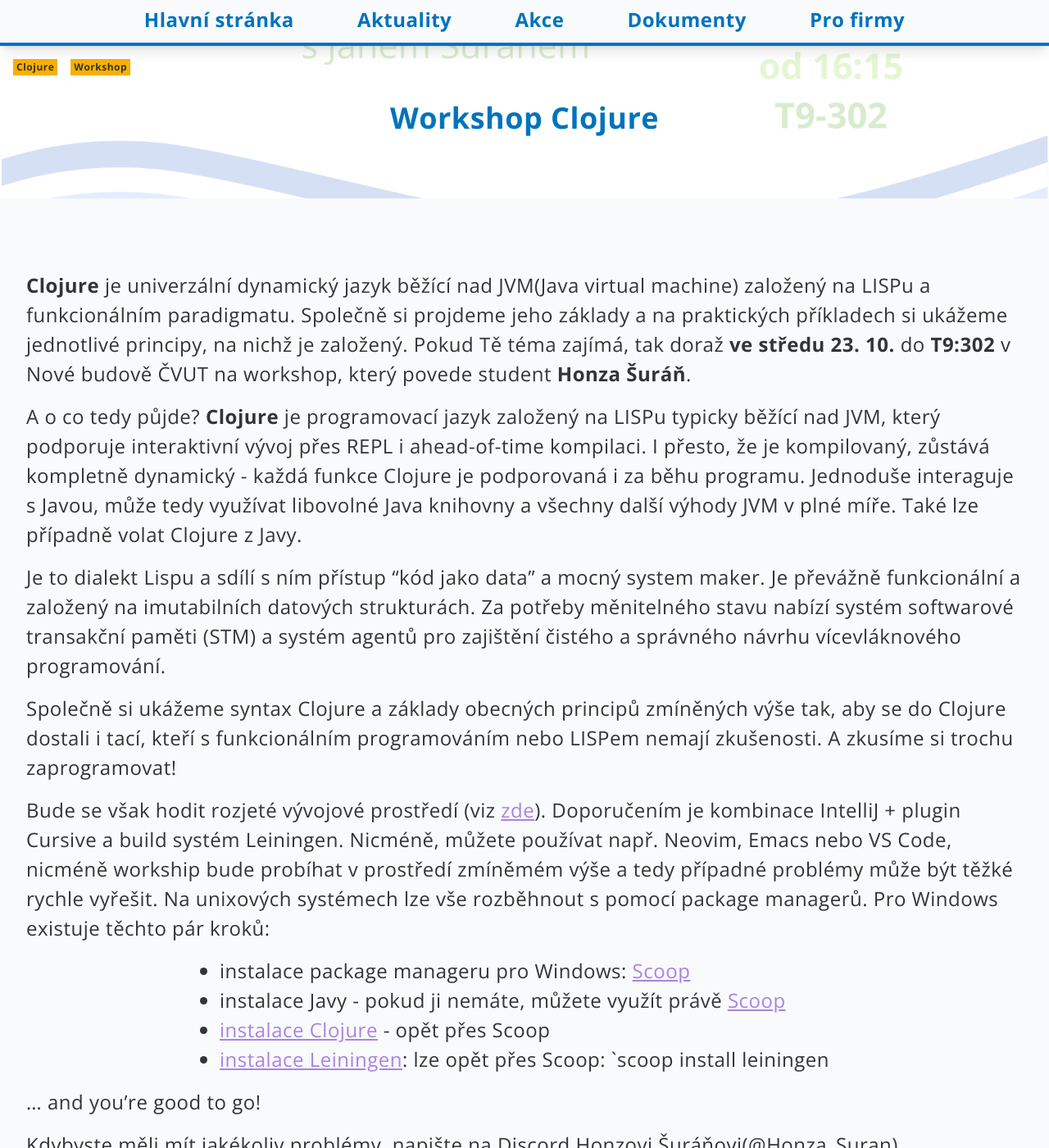
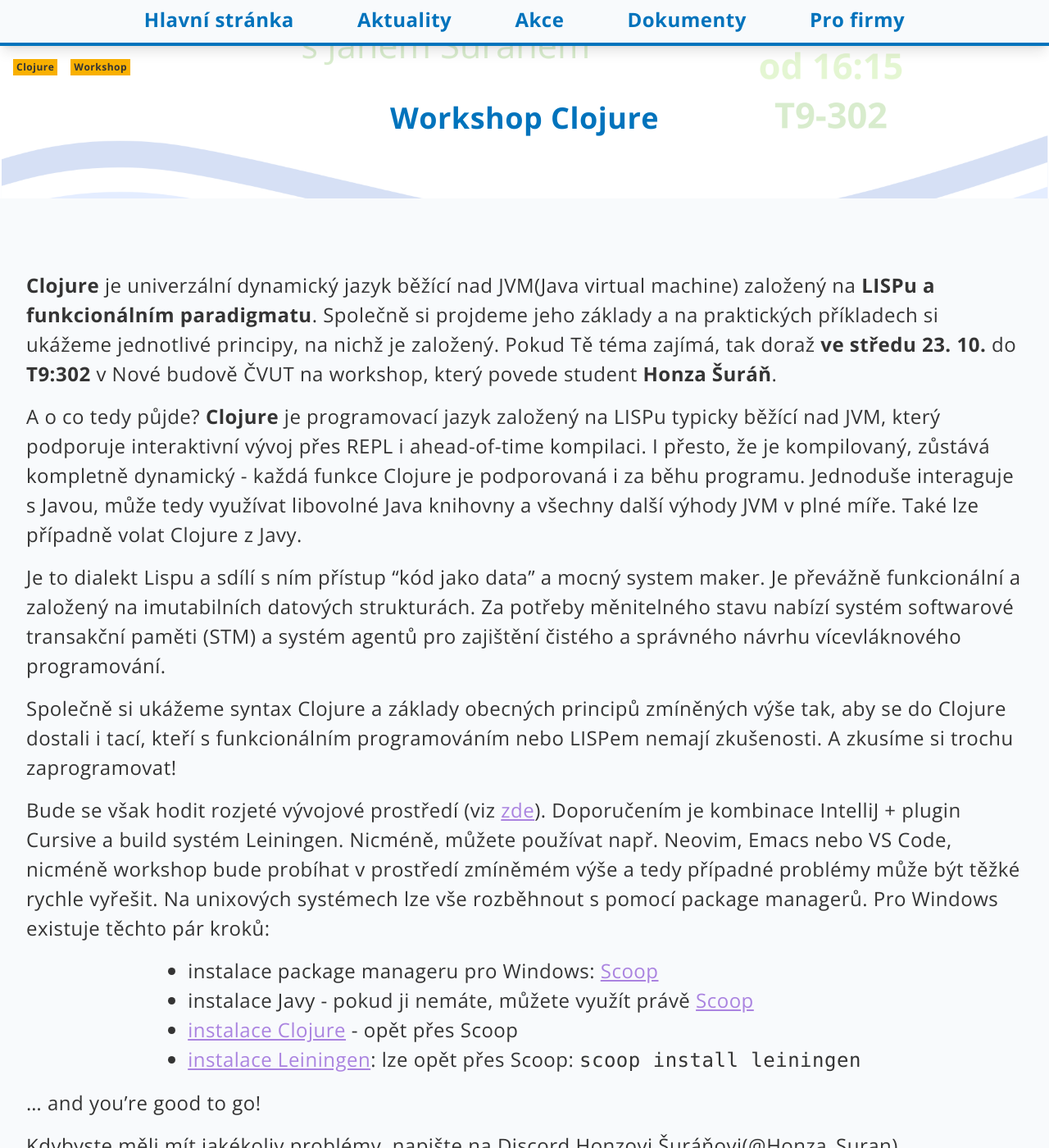
Before and after one commit to klubFITpp/klubfitpp, a Jekyll site: the page built from _events/2024-10-23-ws-clojure.md, in a window 1280 px wide and 1400 px high. Shown: the whole window at 82% size. Built offline with Jekyll 4.4.1, drawn with Linux system fonts in a browser that asks for light colours.

Commit message:
EVENTS: test correction n.2

```diff
--- a/_events/2024-10-23-ws-clojure.md
+++ b/_events/2024-10-23-ws-clojure.md
@@ -10,7 +10,7 @@
 img: "/assets/images/event/clojure.png"
 ---
 
-**Clojure** je univerzální dynamický jazyk běžící nad JVM(Java virtual machine) založený na LISPu a funkcionálním paradigmatu. Společně si projdeme jeho základy a na praktických příkladech si ukážeme jednotlivé principy, na nichž je založený. Pokud Tě téma zajímá, tak doraž **ve středu 23. 10.** do **T9:302** v Nové budově ČVUT na workshop, který povede student **Honza Šuráň**.
+**Clojure** je univerzální dynamický jazyk běžící nad JVM(Java virtual machine) založený na **LISPu a funkcionálním paradigmatu**. Společně si projdeme jeho základy a na praktických příkladech si ukážeme jednotlivé principy, na nichž je založený. Pokud Tě téma zajímá, tak doraž **ve středu 23. 10.** do **T9:302** v Nové budově ČVUT na workshop, který povede student **Honza Šuráň**.
 
 A o co tedy půjde? **Clojure** je programovací jazyk založený na LISPu typicky běžící nad JVM, který podporuje interaktivní vývoj přes REPL
 i ahead-of-time kompilaci. I přesto, že je kompilovaný, zůstává kompletně dynamický - každá funkce Clojure je
@@ -26,13 +26,13 @@
 
 Bude se však hodit rozjeté vývojové prostředí (viz [zde](https://clojure.org/guides/getting_started)).
 Doporučením je kombinace IntelliJ + plugin Cursive a build systém Leiningen. Nicméně, můžete používat např.
-Neovim, Emacs nebo VS Code, nicméně workship bude probíhat v prostředí zmíněmém výše a tedy případné problémy může být těžké rychle vyřešit.
+Neovim, Emacs nebo VS Code, nicméně workshop bude probíhat v prostředí zmíněmém výše a tedy případné problémy může být těžké rychle vyřešit.
 Na unixových systémech lze vše rozběhnout s pomocí package managerů. Pro Windows existuje těchto pár kroků:
 
 - instalace package manageru pro Windows: [Scoop](https://scoop.sh/)
 - instalace Javy - pokud ji nemáte, můžete využít právě [Scoop](https://github.com/ScoopInstaller/Java)
 - [instalace Clojure](https://github.com/littleli/scoop-clojure) - opět přes Scoop
-- [instalace Leiningen](https://wiki.leiningen.org/Packaging): lze opět přes Scoop: `scoop install leiningen
+- [instalace Leiningen](https://wiki.leiningen.org/Packaging): lze opět přes Scoop: `scoop install leiningen`
 
 ... and you're good to go!
 
```
